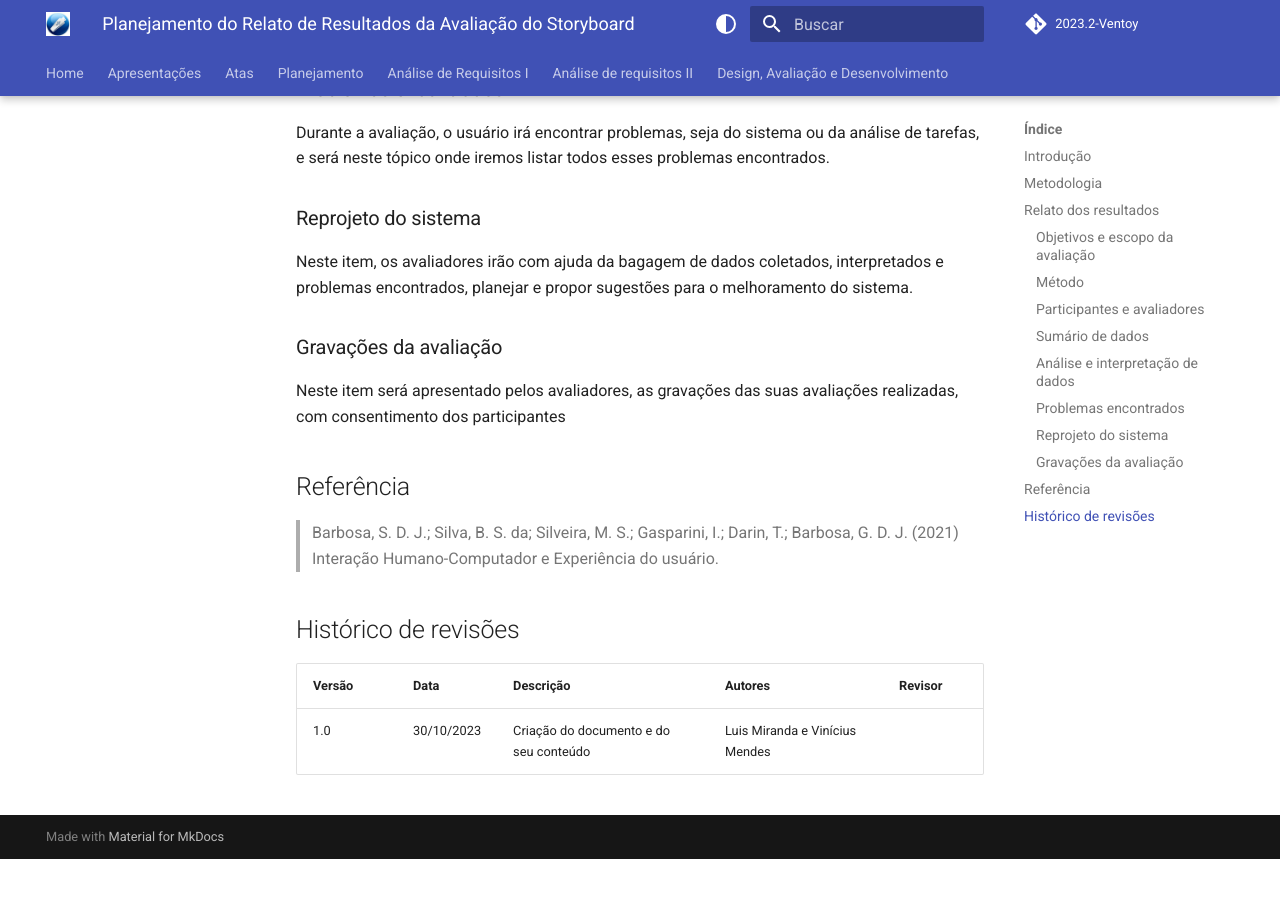
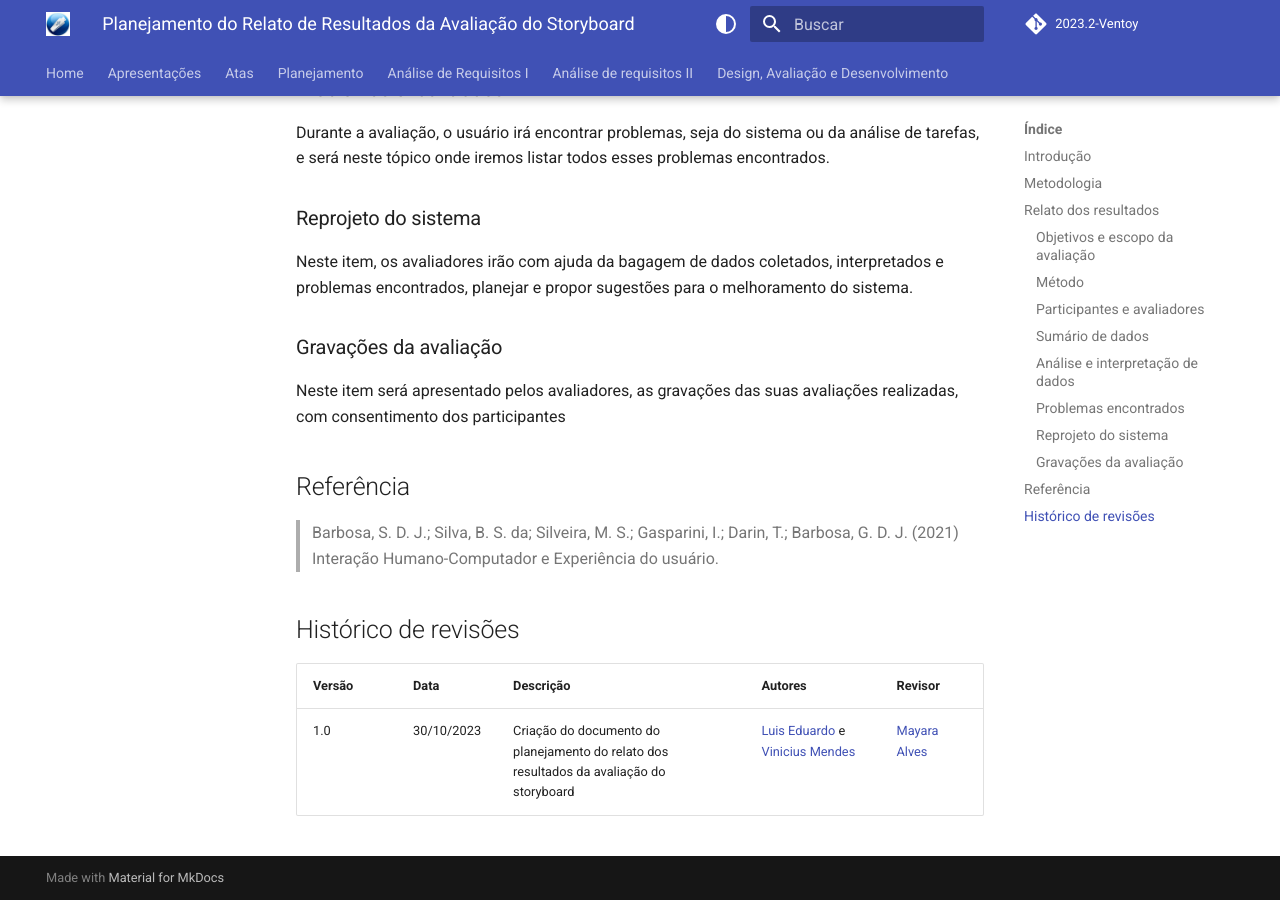
Before and after one commit to Interacao-Humano-Computador/2023.2-Ventoy, an MkDocs documentation site: the page built from docs/Design,AvaliçãoeDesenvolvimento/planejamentoDoRelatoDosResultadosDoStoryboard.md, in a window 1280 px wide and 900 px high, scrolled down 1423 px. Built offline with MkDocs 1.6.1 and Material for MkDocs 9.7.7, drawn with Linux system fonts in a browser that asks for light colours; comment, search, counter and statistics services are not loaded; old or Windows-style settings are respelled for this version of MkDocs; before the commit the page ends 2282 px from its top, so only the background shows below that.

Commit message:
Update planejamentoDoRelatoDosResultadosDoStoryboard.md

```diff
--- a/docs/Design,AvaliçãoeDesenvolvimento/planejamentoDoRelatoDosResultadosDoStoryboard.md
+++ b/docs/Design,AvaliçãoeDesenvolvimento/planejamentoDoRelatoDosResultadosDoStoryboard.md
@@ -49,4 +49,4 @@
 
 | Versão | Data | Descrição | Autores | Revisor |
 |-----------|--------|---------------|------------|------------|
-| 1.0 | 30/10/2023 | Criação do documento e do seu conteúdo | Luis Miranda e Vinícius Mendes |  |
+| 1.0 | 30/10/2023 | Criação do documento do planejamento do relato dos resultados da avaliação do storyboard | [Luis Eduardo](https://github.com/LuisMiranda10) e [Vinicius Mendes](https://github.com/yabamiah)| [Mayara Alves](https://github.com/Mayara-tech)  |
```
